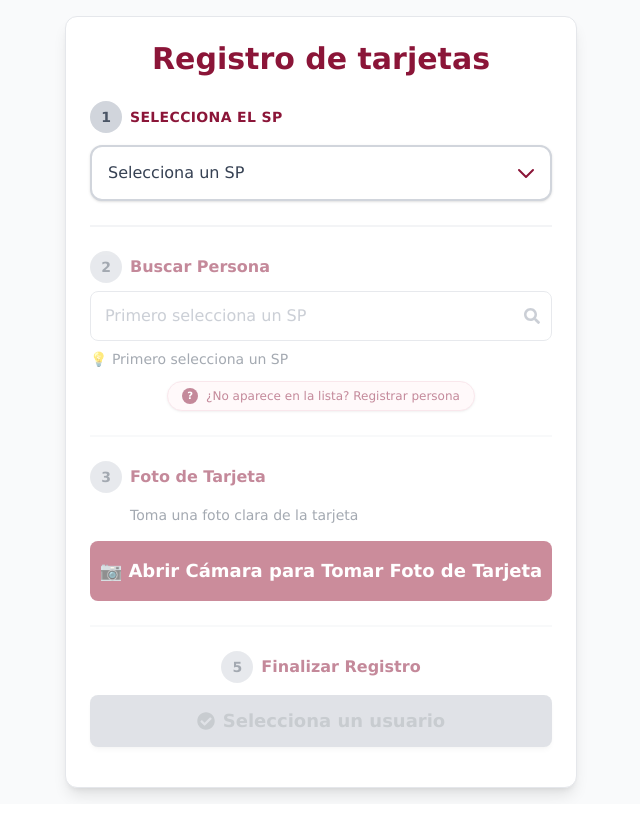
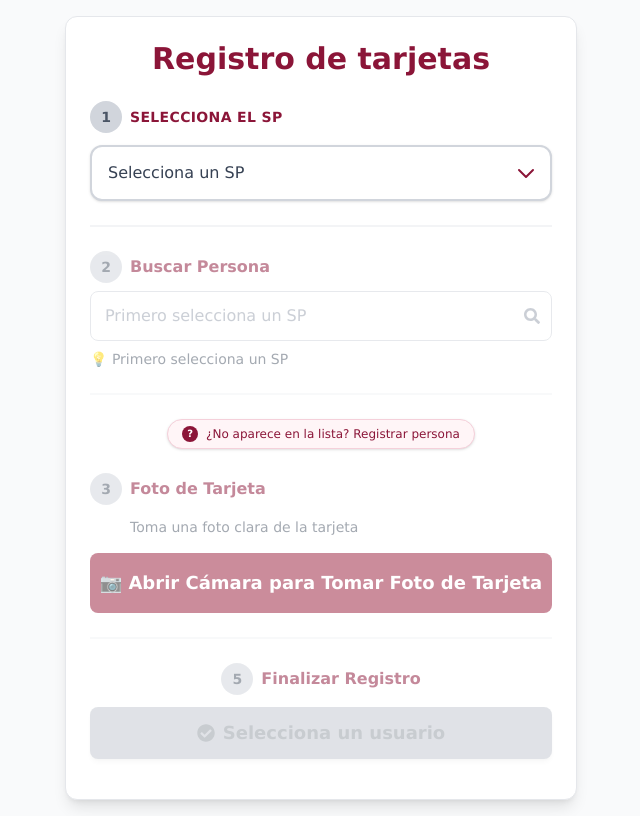
Before and after one commit to Pohe1999/caida-credenciales, a React (Vite) app: page / in a window 1280 px wide. Shown: the whole page, without its empty margins (319-959 px from the left). Built offline with nearby package versions, Linux system fonts and the light colour scheme.

Commit message:
fix: Habilitar formulario de registro de persona sin requerir selección de SP
- Mover botón y formulario de registro fuera de sección de búsqueda
- Permitir registro de nuevas personas desde el inicio
- Eliminar restricción de pointer-events-none en apartado de registro

```diff
--- a/src/components/Formulario-credencial.jsx
+++ b/src/components/Formulario-credencial.jsx
@@ -534,10 +534,11 @@ export default function RegistroForm() {
               💡 Escribe al menos 2 caracteres para buscar
             </p>
           )}
+        </div>
 
-          {/* Botón discreto para registrar persona nueva - siempre visible */}
+        {/* Botón discreto para registrar persona nueva - SIEMPRE HABILITADO */}
         {!personaSeleccionada && (
-            <div className="mt-3 flex justify-center">
+          <div className="mb-6 flex justify-center">
             <button
               type="button"
               onClick={() => {
@@ -554,9 +555,9 @@ export default function RegistroForm() {
           </div>
         )}
 
-          {/* Formulario para registrar persona nueva */}
+        {/* Formulario para registrar persona nueva - SIEMPRE HABILITADO */}
         {mostrarFormNuevo && !personaSeleccionada && (
-            <div className="mt-4 p-4 bg-blue-50 border-2 border-[#8B1538] rounded-lg">
+          <div className="mb-6 p-4 bg-blue-50 border-2 border-[#8B1538] rounded-lg">
             <div className="flex items-center justify-between mb-3">
               <h3 className="text-[#8B1538] font-bold text-lg">📝 Registrar Nueva Persona</h3>
               <button
@@ -677,7 +678,6 @@ export default function RegistroForm() {
             </div>
           </div>
         )}
-        </div>
 
         {/* Foto de Tarjeta */}
         <div className={`mb-6 pb-6 border-b-2 border-gray-100 transition-all duration-300 ${!personaSeleccionada ? 'opacity-50 pointer-events-none' : 'opacity-100'}`}>
```
Lines whose indentation alone changed are shown as unchanged.
